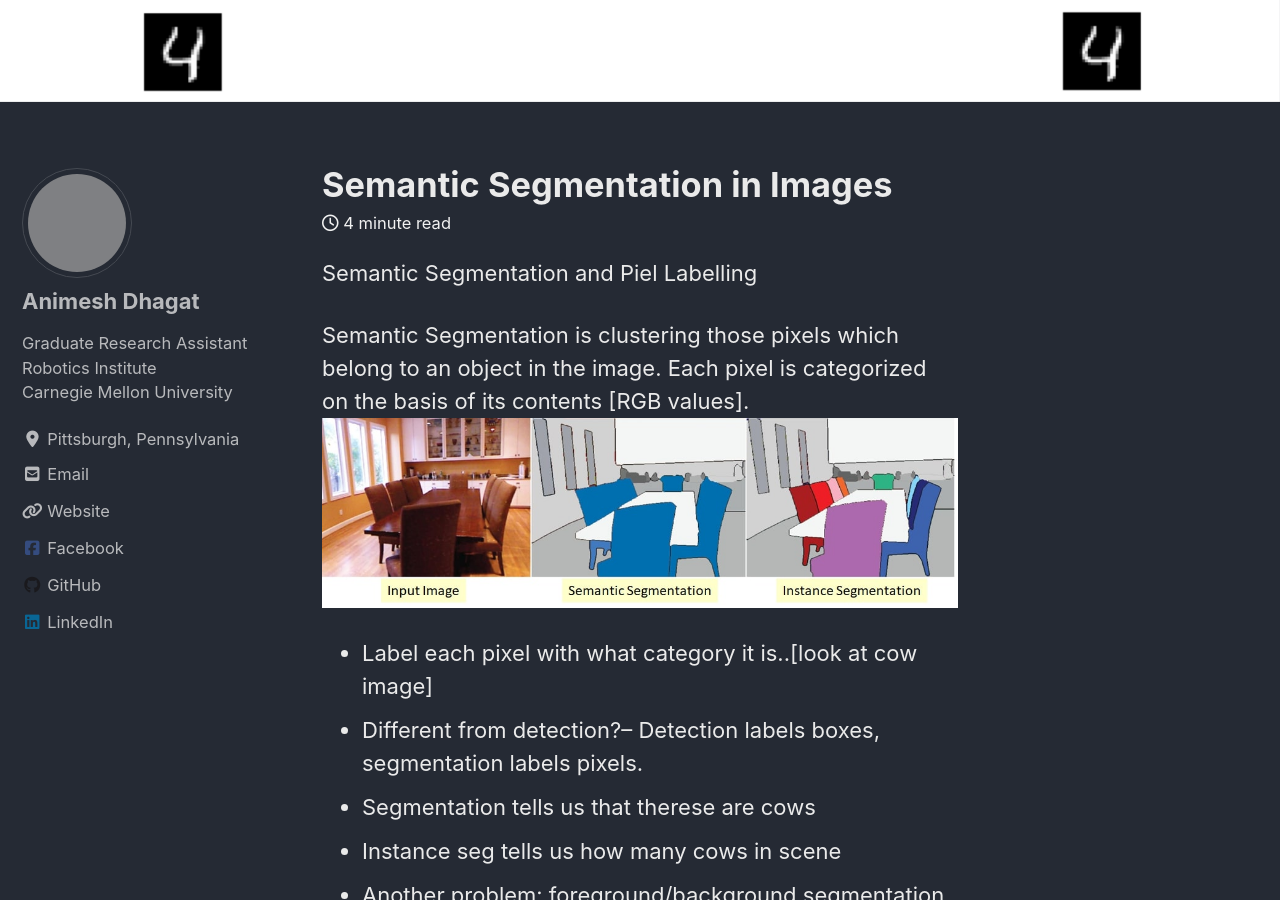
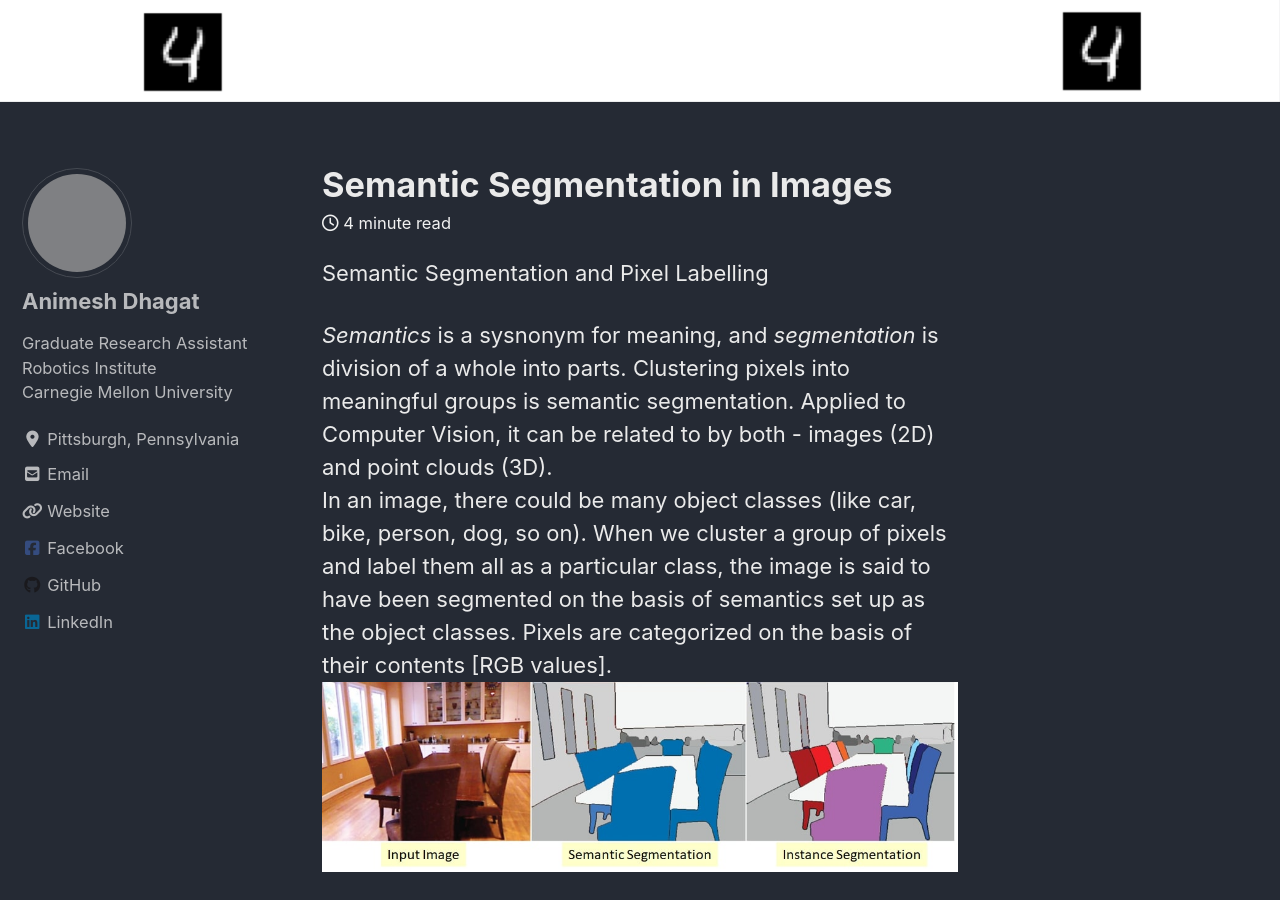
Before and after one commit to a-dhagat/Animesh, a Jekyll site: the page built from _posts/2020-02-19-img-segmentation.md, in a window 1280 px wide and 900 px high, scrolled down 593 px. Built offline with Jekyll 4.4.1, drawn with Linux system fonts in a browser that asks for light colours; cached includes are drawn as plain includes; nearby versions of some CDN libraries; grey boxes are pictures that could not be loaded.

Commit message:
Retrying

```diff
--- a/_posts/2020-02-19-img-segmentation.md
+++ b/_posts/2020-02-19-img-segmentation.md
@@ -7,9 +7,10 @@ header:
 excerpt: ""
 ---
 
-Semantic Segmentation and Piel Labelling
+Semantic Segmentation and Pixel Labelling
 
-Semantic Segmentation is clustering those pixels which belong to an object in the image. Each pixel is categorized on the basis of its contents [RGB values].
+*Semantics* is a sysnonym for meaning, and *segmentation* is division of a whole into parts. Clustering pixels into meaningful groups is semantic segmentation. Applied to Computer Vision, it can be related to by both - images (2D) and point clouds (3D).
+In an image, there could be many object classes (like car, bike, person, dog, so on). When we cluster a group of pixels and label them all as a particular class, the image is said to have been segmented on the basis of semantics set up as the object classes. Pixels are categorized on the basis of their contents [RGB values].
 ![Figure 1: Semantic Segmentation on an image of cows](../images/semantic_seg_fig1.jpg "Figure 1: Semantic Segmentation on an image of cows")
 - Label each pixel with what category it is..[look at cow image]
 - Different from detection?-- Detection labels boxes, segmentation labels pixels.
```
Also changed, not shown: _pages/about.md (line endings or trailing spaces), _pages/home.md (line endings or trailing spaces), _pages/tech_blog.md (line endings or trailing spaces), _posts/2019-11-27-ae.md (line endings or trailing spaces), 1 other file.
